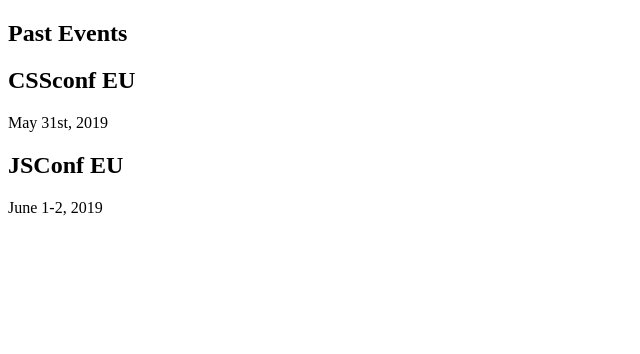
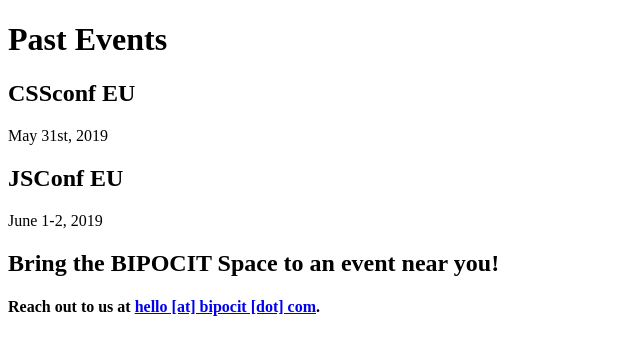
Before and after one commit to bipocit/bipocit, a Gatsby site: page /events in a window 1280 px wide. Shown: the whole page, without its empty margins (0-640 px from the left). Built offline with nearby package versions, Linux system fonts and the light colour scheme; Gatsby itself is replaced by a stand-in of ours.

Commit message:
add event inquiry text and link

```diff
--- a/src/pages/events.mdx
+++ b/src/pages/events.mdx
@@ -1,7 +1,10 @@
-## Past Events
+# Past Events
 
 ## CSSconf EU
 <time>May 31st, 2019</time>
 
 ## JSConf EU
 <time>June 1-2, 2019</time>
+
+## Bring the BIPOCIT Space to an event near you!
+#### Reach out to us at <a href="mailto:hello@bipocit.com?Subject=Event%20Inquiry" target="_top">hello [at] bipocit [dot] com</a>.
```
